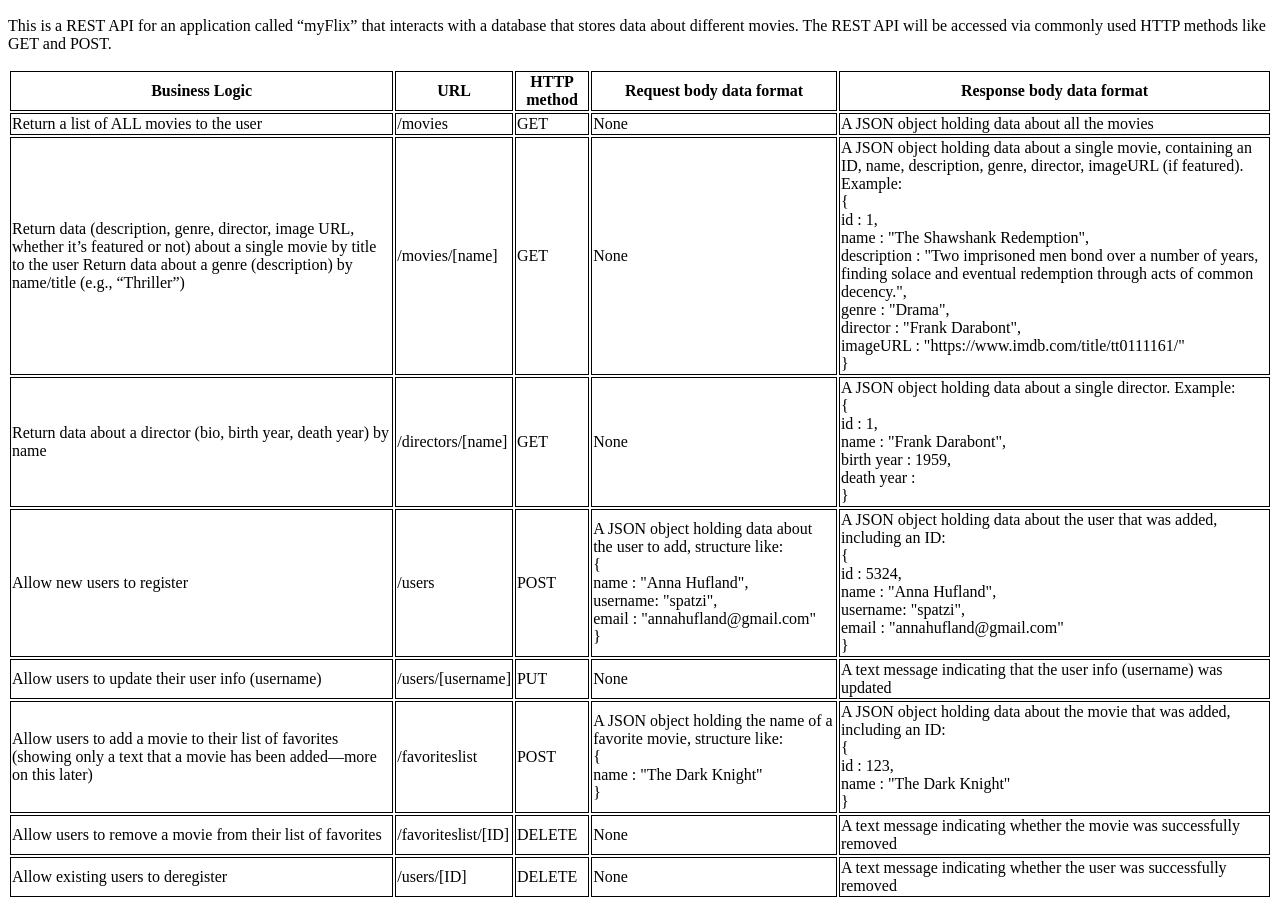
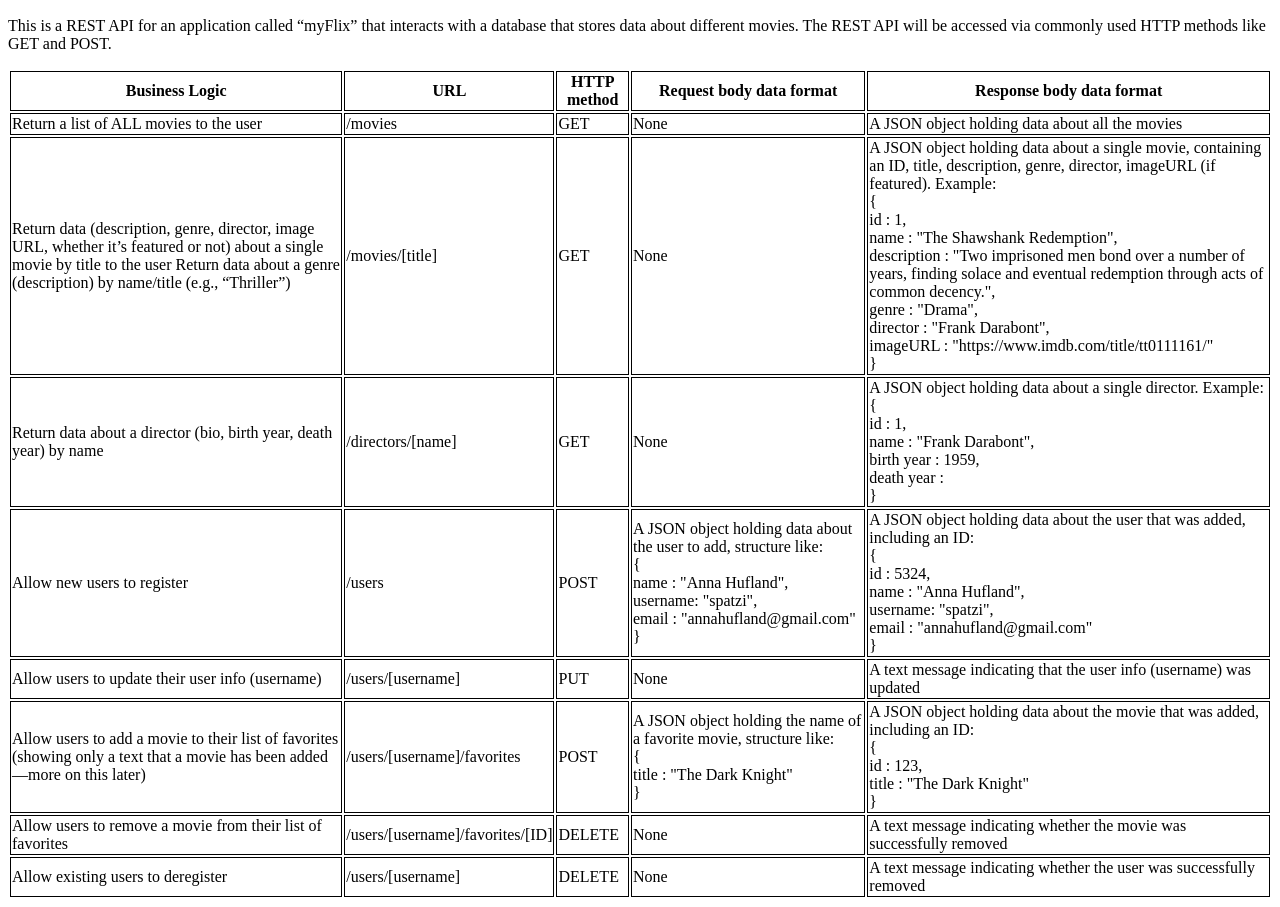
Before and after one commit to SarahJD/myFlix, a website: page public/documentation.html in a window 1280 px wide. Shown: the part 50-957 px from the top of the page. Drawn offline with Linux system fonts and the light colour scheme.

Commit message:
updated documentation.html

```diff
--- a/public/documentation.html
+++ b/public/documentation.html
@@ -36,12 +36,12 @@
           featured or not) about a single movie by title to the user Return data
           about a genre (description) by name/title (e.g., “Thriller”)
         </td>
-        <td>/movies/[name]</td>
+        <td>/movies/[title]</td>
         <td>GET</td>
         <td>None</td>
         <td>
           A JSON object holding data about a single movie, containing an ID,
-          name, description, genre, director, imageURL (if featured).
+          title, description, genre, director, imageURL (if featured).
           Example:<br />
           {<br />
           id : 1, <br />
@@ -110,12 +110,12 @@
           Allow users to add a movie to their list of favorites (showing only a
           text that a movie has been added—more on this later)
         </td>
-        <td>/favoriteslist</td>
+        <td>/users/[username]/favorites</td>
         <td>POST</td>
         <td>
           A JSON object holding the name of a favorite movie, structure like:<br />
           {<br />
-          name : "The Dark Knight"<br />
+          title : "The Dark Knight"<br />
           }
         </td>
         <td>
@@ -123,7 +123,7 @@
           an ID: <br />
           {<br />
           id : 123, <br />
-          name : "The Dark Knight"<br />
+          title : "The Dark Knight"<br />
           }
         </td>
       </tr>
@@ -131,7 +131,7 @@
         <td>
           Allow users to remove a movie from their list of favorites
         </td>
-        <td>/favoriteslist/[ID]</td>
+        <td>/users/[username]/favorites/[ID]</td>
         <td>DELETE</td>
         <td>None</td>
         <td>
@@ -142,7 +142,7 @@
         <td>
           Allow existing users to deregister
         </td>
-        <td>/users/[ID]</td>
+        <td>/users/[username]</td>
         <td>DELETE</td>
         <td>None</td>
         <td>
```
